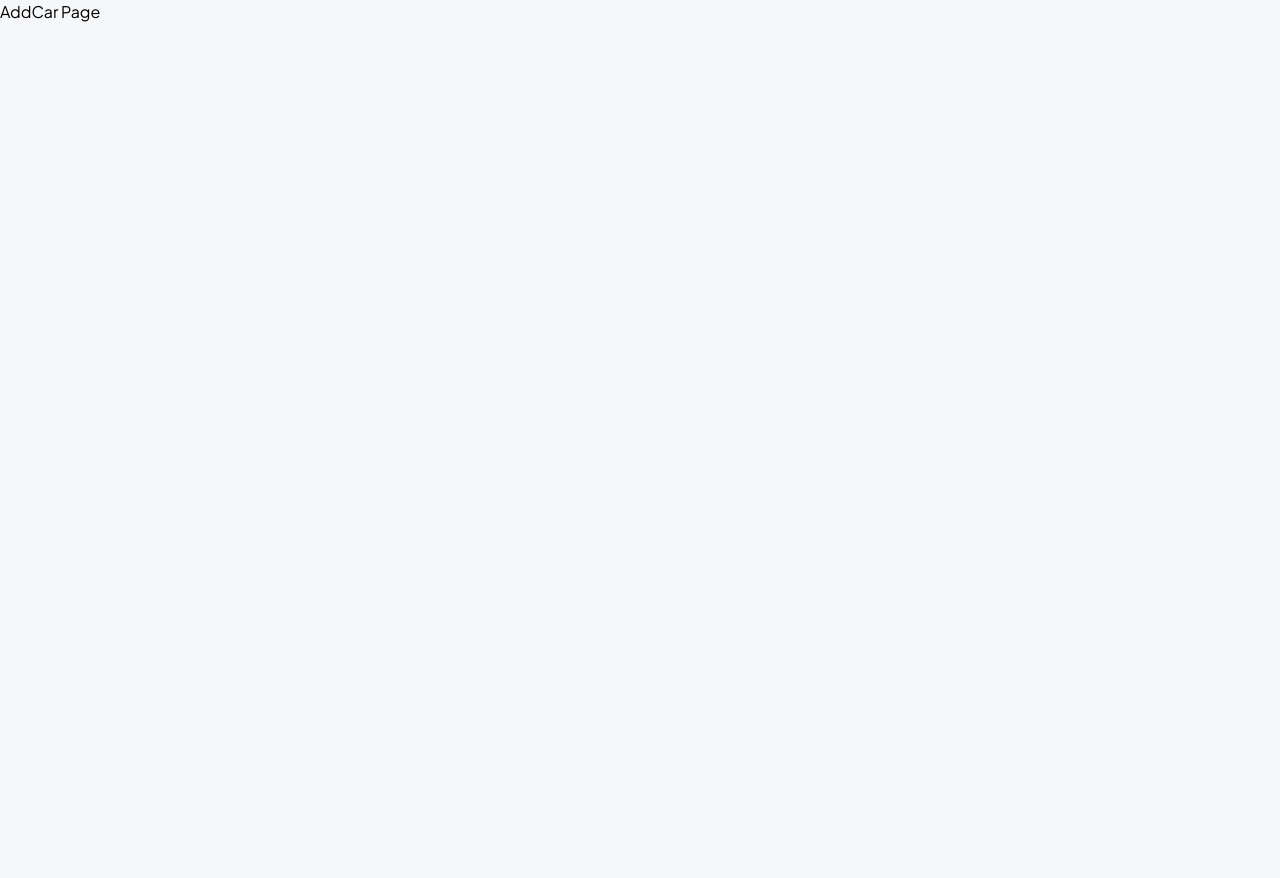
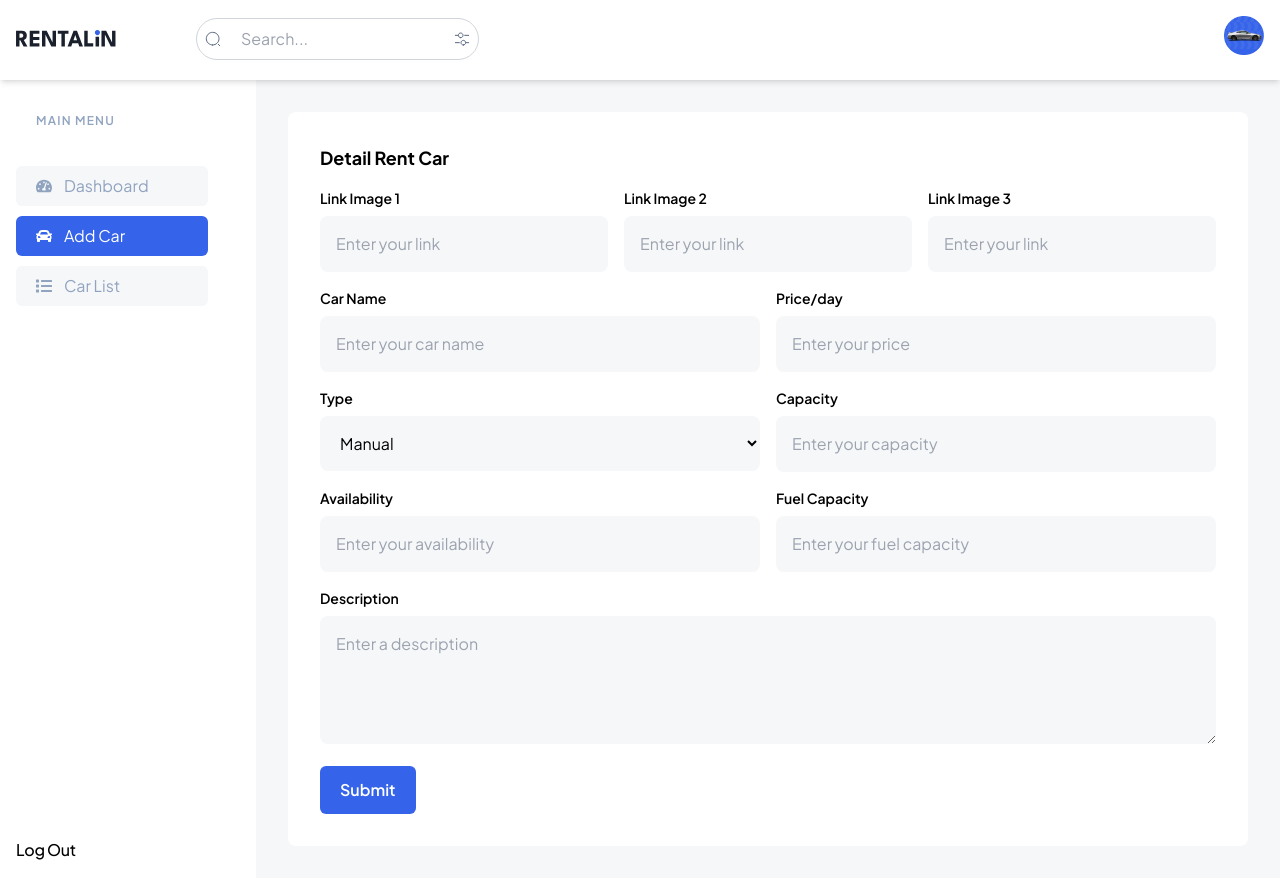
Before and after one commit to jearsevan101/PAW-Kelompok-11, a Next.js app in the folder frontend/: page /admin/add-car in a window 1280 px wide. Before the commit the page ends 800 px from the top, so only its background shows below. Built offline with nearby package versions, Linux system fonts and the light colour scheme.

Commit message:
feat: slicing add car page

```diff
--- a/frontend/pages/admin/add-car.js
+++ b/frontend/pages/admin/add-car.js
@@ -1,8 +1,95 @@
+import Navbar from "@/components/navbar";
+import SideBar from "@/components/SideBar";
+import Form from "@/components/Form";
+import Button from "@/components/Button";
+
 export default function AddCar() {
-    return (
-      <>
-      {/* Buat Riwayat Order */}
-        <h1>AddCar Page</h1>
-      </>
-    );
-  }
+  const handleClick = (e) => {
+    e.preventDefault();
+    alert("Success Add Car");
+  };
+
+  const options = [
+    { value: "Manual", label: "Manual" },
+    { value: "Automatic", label: "Automatic" },
+  ];
+  return (
+    <>
+      <Navbar />
+      <main className="min-h-screen pt-20 bg-[#F6F7F9] flex flex-col md:flex-row justify-between">
+        <div className="w-64 min-w-[200px] bg-white p-4">
+          <SideBar />
+        </div>
+        <div className="flex-grow rounded-lg m-8 bg-white p-8">
+          <h2 className="text-lg font-bold mb-4">Detail Rent Car</h2>
+
+          <form>
+            <div className="grid grid-cols-3 gap-x-4">
+              <Form
+                label="Link Image 1"
+                name="link1"
+                type="text"
+                placeholder="Enter your link"
+              />
+              <Form
+                label="Link Image 2"
+                name="link2"
+                type="text"
+                placeholder="Enter your link"
+              />
+              <Form
+                label="Link Image 3"
+                name="link1"
+                type="text"
+                placeholder="Enter your link"
+              />
+            </div>
+            <div className="grid grid-cols-2 gap-x-4">
+              <Form
+                label="Car Name"
+                name="name"
+                type="text"
+                placeholder="Enter your car name"
+              />
+              <Form
+                label="Price/day"
+                name="price"
+                type="number"
+                placeholder="Enter your price"
+              />
+              <Form label="Type" type="select" name="type" options={options} />
+              <Form
+                label="Capacity"
+                name="capacity"
+                type="number"
+                placeholder="Enter your capacity"
+              />
+              <Form
+                label="Availability"
+                name="availability"
+                type="number"
+                placeholder="Enter your availability"
+              />
+              <Form
+                label="Fuel Capacity"
+                name="fuel_capacity"
+                type="number"
+                placeholder="Enter your fuel capacity"
+              />
+            </div>
+            <Form
+              label="Description"
+              type="text"
+              name="description"
+              placeholder="Enter a description"
+              isLongText
+            />
+            <Button className="w-full" onClick={handleClick}>
+              Submit
+            </Button>
+          </form>
+        </div>
+      </main>
+    </>
+  );
+}
```
